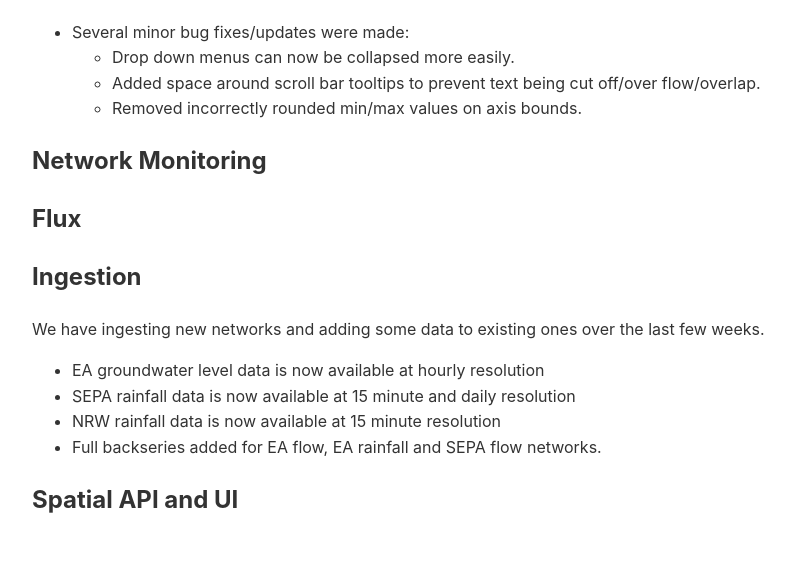
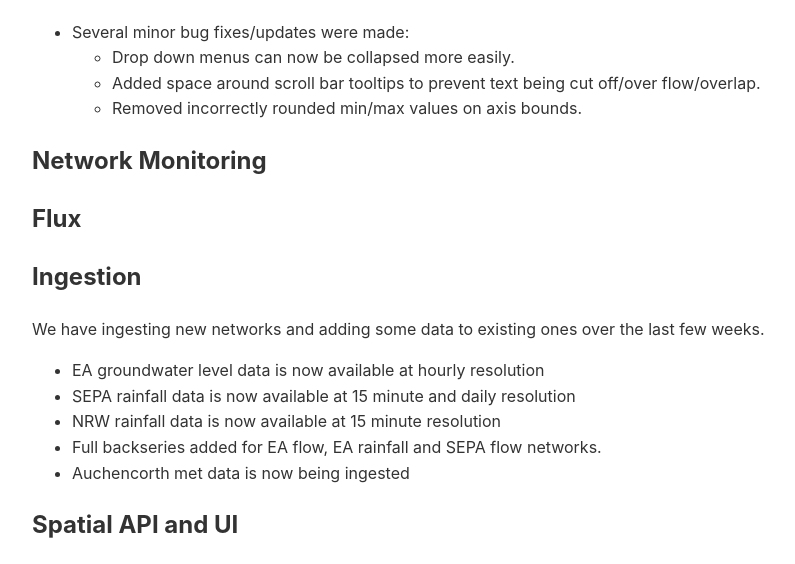
Before and after one commit to NERC-CEH/fdri_words, a Jekyll site: the page built from weeknotes/2026/43.md, in a window 1280 px wide and 900 px high, scrolled down 2212 px, cut to the strip 336-900 px from the top of the window. Shown: the whole strip, without its empty margins (108-903 px from the left). Built offline with Jekyll 4.4.1, drawn with Linux system fonts in a browser that asks for light colours; our own code applies the rules of GitHub Pages for plain Markdown files; before the commit the page ends 3087 px from its top, so only the background shows below that.

Commit message:
Update 43.md

```diff
--- a/weeknotes/2026/43.md
+++ b/weeknotes/2026/43.md
@@ -36,5 +36,6 @@
 - SEPA rainfall data is now available at 15 minute and daily resolution
 - NRW rainfall data is now available at 15 minute resolution
 - Full backseries added for EA flow, EA rainfall and SEPA flow networks.
+- Auchencorth met data is now being ingested
 
 ## Spatial API and UI
```
